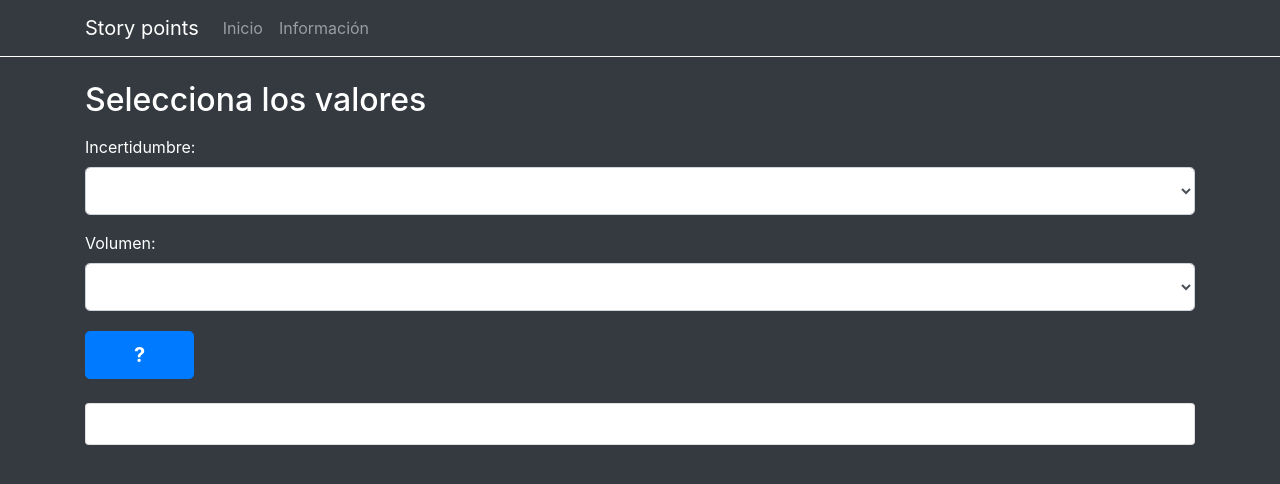
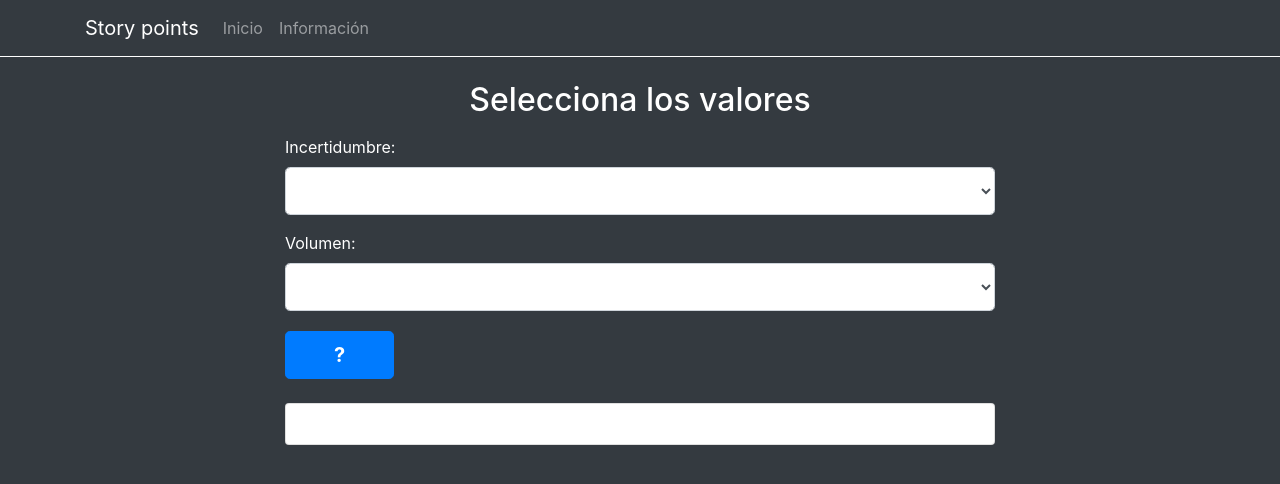
Before and after one commit to didaquis/story-points, a Vue app: page / in a window 1280 px wide. Shown: the top 484 px of the page. Built offline with nearby package versions, Linux system fonts and the light colour scheme.

Commit message:
Improved UI on desktop

```diff
--- a/src/components/Credits.vue
+++ b/src/components/Credits.vue
@@ -1,5 +1,5 @@
 <template>
-	<div class="alert alert-primary mt-5">
+	<div class="alert alert-primary mt-5 col-md-6 offset-md-3 text-center">
 		<p>Este proyecto ha sido realizado por <a target="_blank" class="alert-link" rel="noopener" href="https://didaquis.github.io">Dídac García</a>.</p>
 		<p class="mb-0">Puedes encontrar el código fuente en <a target="_blank" class="alert-link" rel="noopener" href="https://github.com/didaquis/story-points">GitHub</a>.</p>
 	</div>
--- a/src/components/Title.vue
+++ b/src/components/Title.vue
@@ -1,6 +1,6 @@
 <template>
 	<div>
-		<h2 class="mb-3">{{ text }}</h2>
+		<h2 class="mb-3 text-center">{{ text }}</h2>
 	</div>
 </template>
 
--- a/src/views/Home.vue
+++ b/src/views/Home.vue
@@ -1,5 +1,5 @@
 <template>
-	<div>
+	<div class="col-lg-8 offset-lg-2">
 		<Title text="Selecciona los valores"/>
 		<EstimationForm @result-of-estimation="handleEstimation" />
 		<EstimationResultBox :estimation-value="estimationResult" />
```
